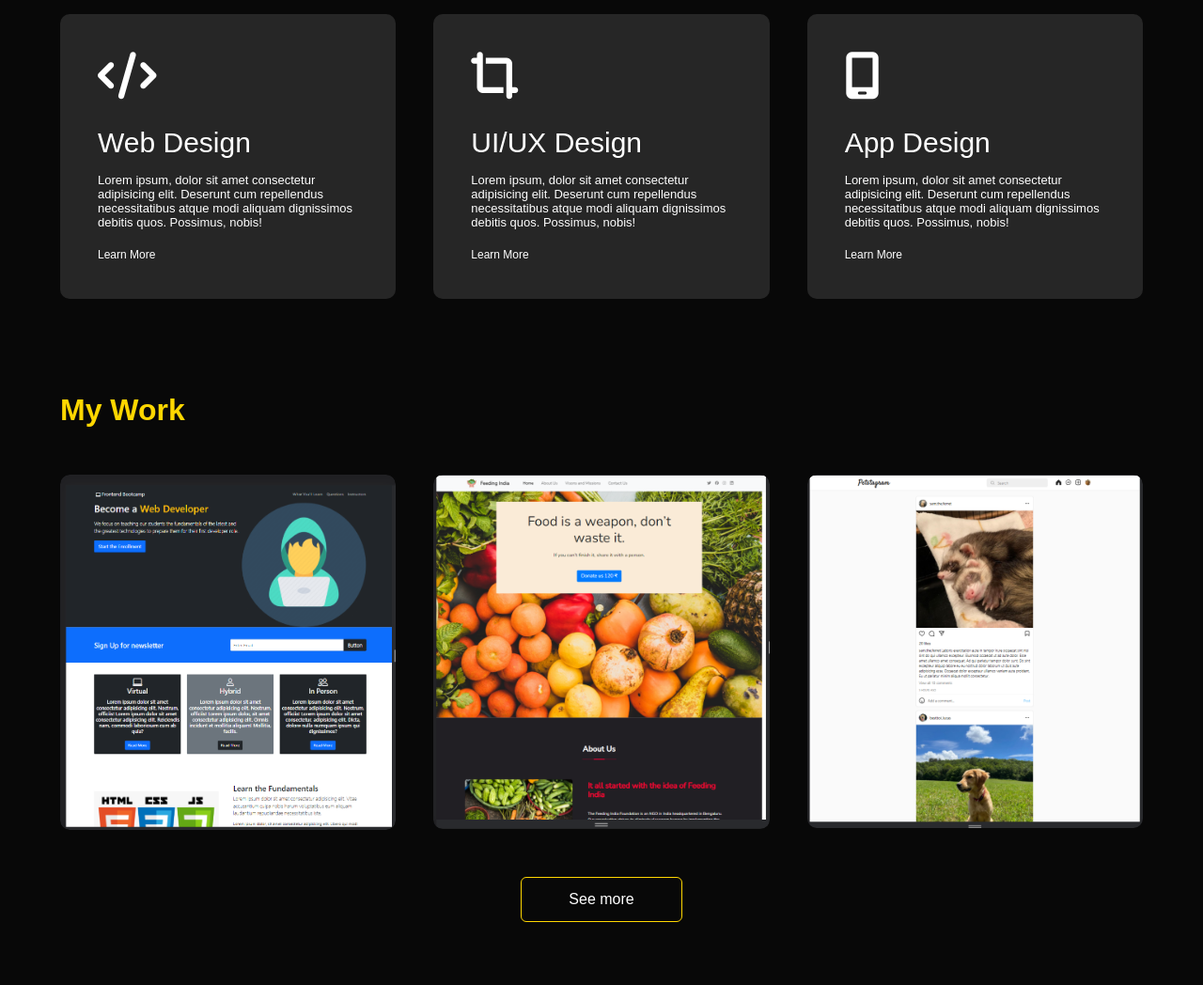
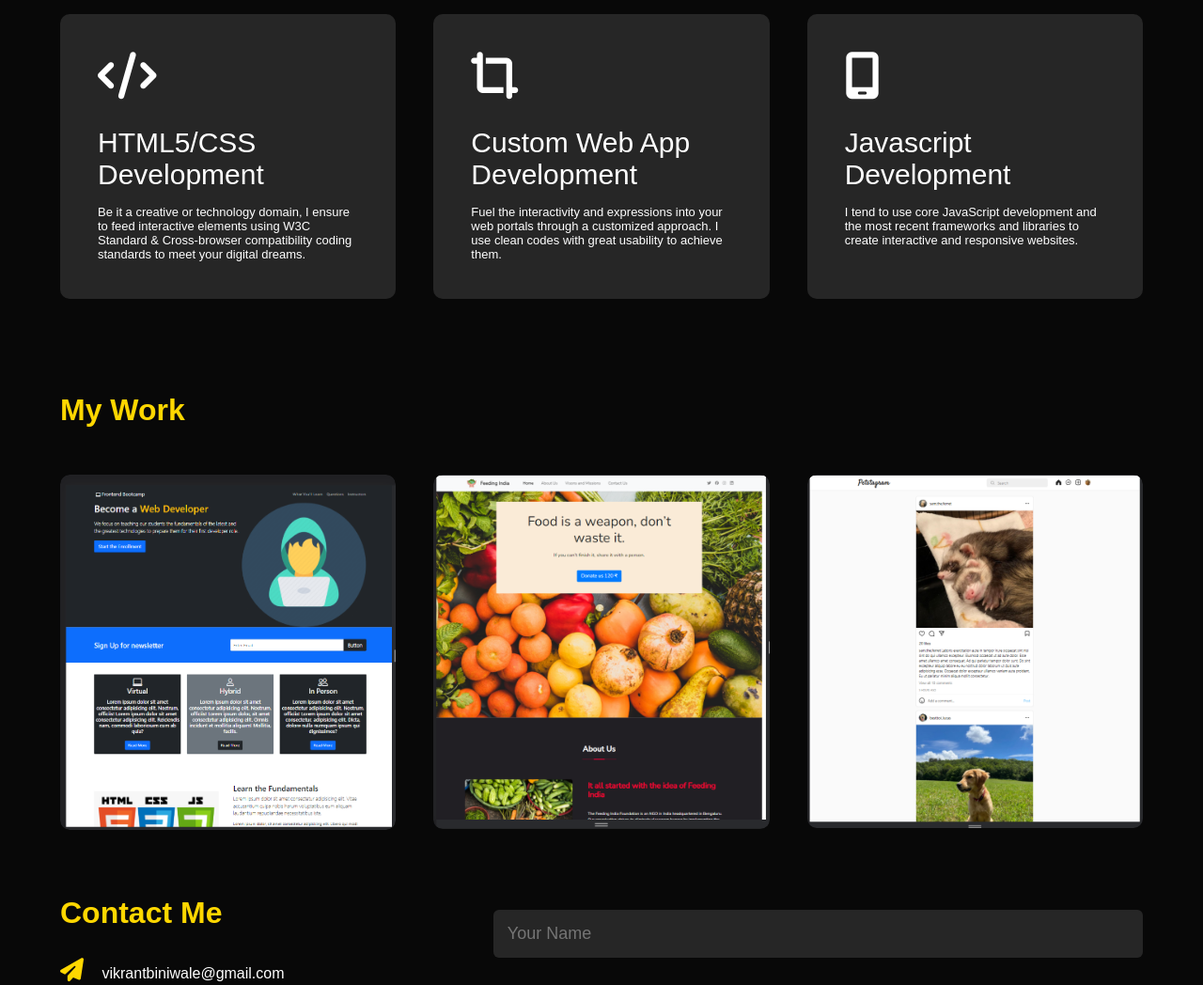
Before and after one commit to vikkkrant/Portfolio-Webiste, a plain HTML site: page index.html in a window 1280 px wide. Shown: the part 1600-2648 px from the top of the page at 94% size. Drawn offline with Linux system fonts and the light colour scheme.

Commit message:
initial commit

```diff
--- a/index.html
+++ b/index.html
@@ -72,21 +72,21 @@
         <div class="services-list">
             <div>
                 <i class="fa-solid fa-code"></i>
-                <h2>Web Design</h2>
-                <p>Lorem ipsum, dolor sit amet consectetur adipisicing elit. Deserunt cum repellendus necessitatibus atque modi aliquam dignissimos debitis quos. Possimus, nobis!</p>
-                <a href="#">Learn More</a>
+                <h2>HTML5/CSS Development</h2>
+                <p>Be it a creative or technology domain, I ensure to feed interactive elements using W3C Standard & Cross-browser compatibility coding standards to meet your digital dreams.</p>
+                <!-- <a href="#">Learn More</a> -->
             </div>
             <div>
                 <i class="fa-solid fa-crop-simple"></i>
-                <h2>UI/UX Design</h2>
-                <p>Lorem ipsum, dolor sit amet consectetur adipisicing elit. Deserunt cum repellendus necessitatibus atque modi aliquam dignissimos debitis quos. Possimus, nobis!</p>
-                <a href="#">Learn More</a>
+                <h2>Custom Web App Development</h2>
+                <p>Fuel the interactivity and expressions into your web portals through a customized approach. I use clean codes with great usability to achieve them.</p>
+                <!-- <a href="#">Learn More</a> -->
             </div>
             <div>
                 <i class="fa-solid fa-mobile-screen"></i>
-                <h2>App Design</h2>
-                <p>Lorem ipsum, dolor sit amet consectetur adipisicing elit. Deserunt cum repellendus necessitatibus atque modi aliquam dignissimos debitis quos. Possimus, nobis!</p>
-                <a href="#">Learn More</a>
+                <h2>Javascript Development</h2>
+                <p>I tend to use core JavaScript development and the most recent frameworks and libraries to create interactive and responsive websites.</p>
+                <!-- <a href="#">Learn More</a> -->
             </div>
 
         </div>
@@ -101,7 +101,7 @@
                 <img src="./images/Screenshot 2022-08-08 095225.png" alt="">
                 <div class="layer">
                     <h3>Front-end Bootcamp Website</h3>
-                    <p>Lorem i Quos alias assumenda quisquam, velit harum maxime. Eius velit voluptatum ipsa architecto!</p>
+                    <p>A template made for a Front-end Bootcamp website</p>
                     <a href="https://6283d429ec4e3200a7c0ebf6--luxury-starburst-fe2417.netlify.app/"><i class="fa-solid fa-link"></i></a>
                 </div>
             </div>
@@ -109,7 +109,7 @@
                 <img src="./images/Screenshot 2022-08-08 095348.png" alt="">
                 <div class="layer">
                     <h3>Feeding India NGO Website</h3>
-                    <p>Lorem i Quos alias assumenda quisquam, velit harum maxime. Eius velit voluptatum ipsa architecto!</p>
+                    <p>Website made for an NGO using HTML CSS and Javascript</p>
                     <a href="https://shimmering-halva-f9bb0a.netlify.app/"><i class="fa-solid fa-link"></i></a>
                 </div>
             </div>
@@ -117,12 +117,12 @@
                 <img src="./images/Screenshot 2022-08-08 095501.png" alt="">
                 <div class="layer">
                     <h3>Petstagram</h3>
-                    <p>Lorem i Quos alias assumenda quisquam, velit harum maxime. Eius velit voluptatum ipsa architecto!</p>
+                    <p>Instagram based website made using HTML CSS and Javascript</p>
                     <a href="https://whimsical-nasturtium-13f35b.netlify.app/"><i class="fa-solid fa-link"></i></a>
                 </div>
             </div>
         </div>
-        <a href="#" class="btn">See more</a>
+        <!-- <a href="#" class="btn">See more</a> -->
     </div>
 </div>
 
```
